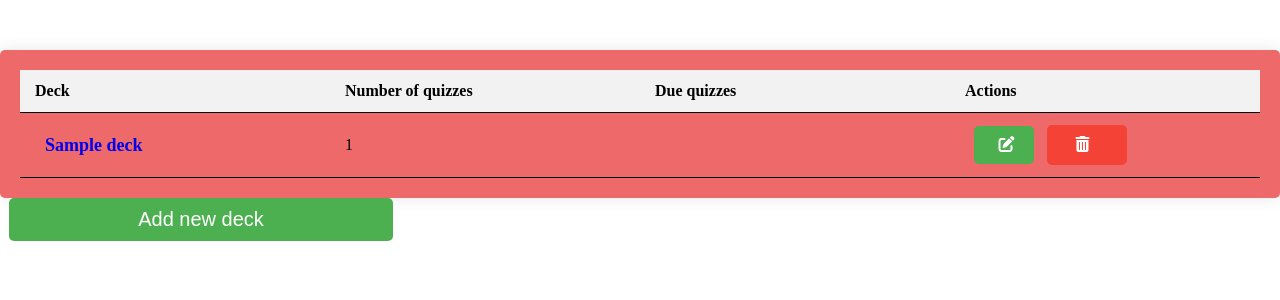
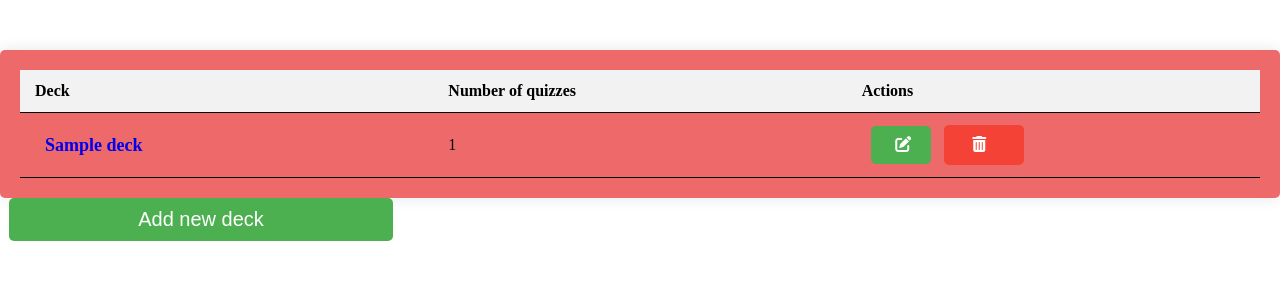
Before and after one commit to samuelkanyingi/quiz_web_app, a Flask app: page /decks in a window 1280 px wide. Shown: the part 62-362 px from the top of the page. Run offline with Flask 3, Linux system fonts and the light colour scheme; tables that the repository leaves empty hold one stand-in row (values such as "Sample post").

Commit message:
refactor(home.html): remove due column from layout since its unnecessary
- Deleted unncessary column in home.html to simplify my html structure
- This deletion reduces the complexity of the application

```diff
--- a/templates/home.html
+++ b/templates/home.html
@@ -371,7 +371,6 @@
                 <tr>
                     <th>Deck</th>
                     <th>Number of quizzes </th>
-                    <th>Due quizzes</th>
                     <th>Actions</th>
                 </tr>
             </thead>
@@ -379,10 +378,8 @@
                 <!-- Rows added dynamically -->
                 {% for deck in decks %}
                 <tr>
-                <!-- <td>{{ deck.title }}</td> -->
                 <td><a href="{{ url_for('deck_page', deck_id=deck.id) }}">{{ deck.title }}</a></td>
                 <td>{{ deck.quiz_count }}</td>
-                <td>{{ deck.due_quiz_count }}</td>
                 <td>
                     <!-- <button>Edit</button> -->
                     <button class="edit-btn" data-deck-id="{{ deck.id }}" data-deck-title="{{ deck.title }}">
```
